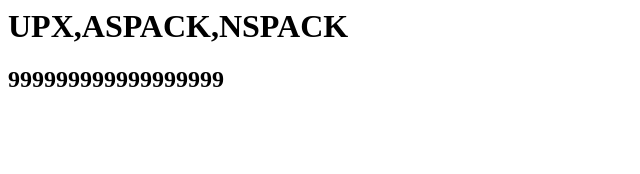
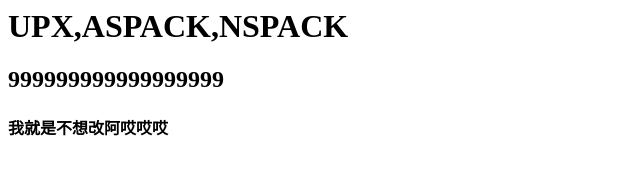
Before and after one commit to tz86480/-, a plain HTML site: page index.html in a window 1280 px wide. Shown: the whole page, without its empty margins (0-640 px from the left). Drawn offline with Linux system fonts and the light colour scheme.

Commit message:
员工抗议

```diff
--- a/index.html
+++ b/index.html
@@ -1,2 +1,3 @@
 <h1>UPX,ASPACK,NSPACK</h1>
 <h2>999999999999999999</h2>
+<h4>我就是不想改阿哎哎哎</h4>
```
